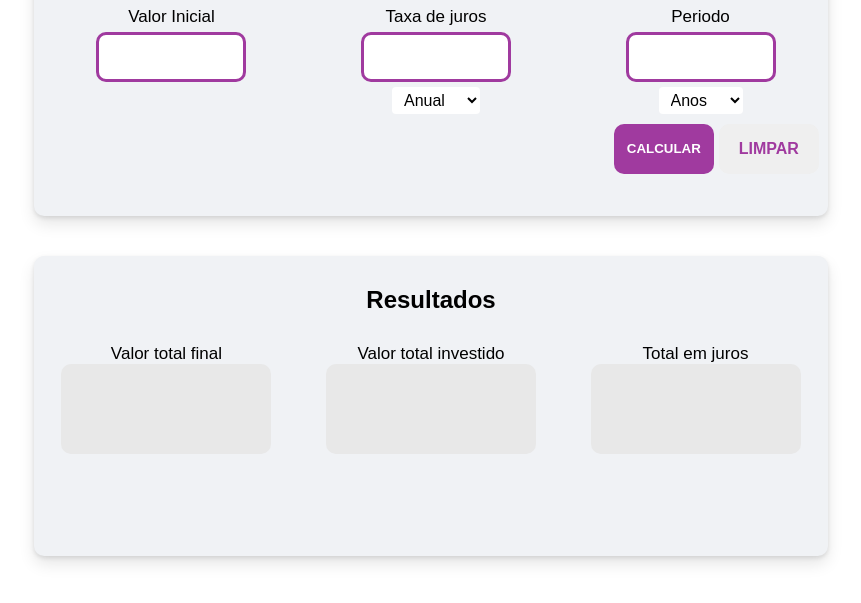
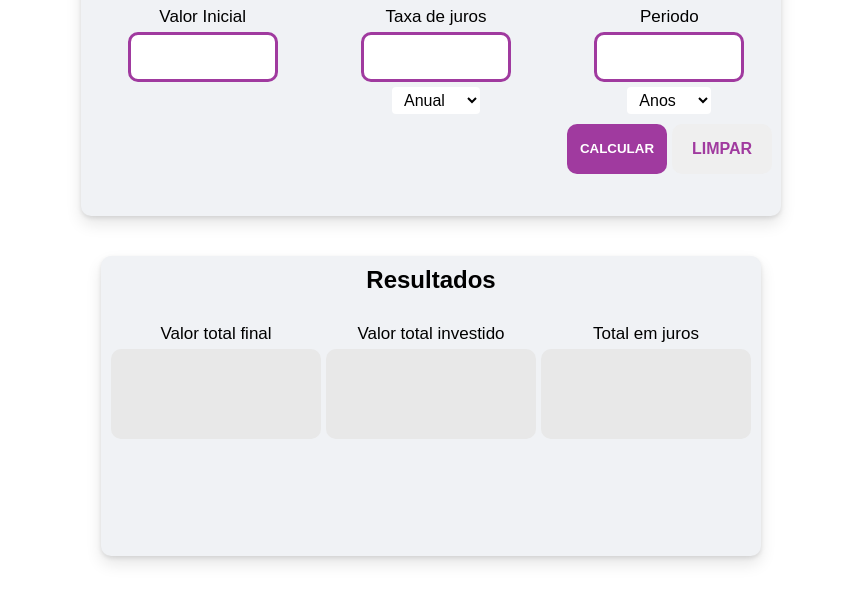
Before and after one commit to andrewalmeidaa/Calculadora-Juros-Simples, a plain HTML site: page index.html in a window 1280 px wide. Shown: the part 111-714 px from the top of the page, without its empty margins (209-1070 px from the left). Drawn offline with Linux system fonts and the light colour scheme.

Commit message:
changed the project

```diff
--- a/index.html
+++ b/index.html
@@ -6,6 +6,7 @@
     <meta name="viewport" content="width=device-width, initial-scale=1.0">
     <link rel="stylesheet" href="style.css">
     <link rel="shortcut icon" href="./imagens/3428079_accounting_calculate_calculator_finance_icon.svg" type="image/x-icon">
+    <script src="./script.js" defer></script>
     <title>Calculadora juros simples</title>
 </head>
 <body>
--- a/style.css
+++ b/style.css
@@ -34,7 +34,7 @@ body{
     justify-content: center;
     gap: 10px;
     height: 300px;
-    width: 62%;
+    width: 700px;
     background-color: #F0F2F5;
     border-radius: 10px;
     box-shadow: 0 2px 4px rgb(0 0 0 / 10%), 0 8px 16px rgb(0 0 0 / 10%);
@@ -122,11 +122,12 @@ input[type=submit]:nth-child(2n){
 
 .resultados{
     height: 300px;
-    width: 62%;
+    /* width: 62%; */
     background-color: #F0F2F5;
     border-radius: 10px;
     box-shadow: 0 2px 4px rgb(0 0 0 / 10%), 0 8px 16px rgb(0 0 0 / 10%);
     padding-top: 30px;
+    padding: 10px;
 }
 h2{
     text-align: center;
@@ -137,6 +138,7 @@ h2{
     justify-content: space-around;
     align-items: center;
     padding-top: 30px;
+    gap: 5px;
 }
 
 .container-resultados{
@@ -150,3 +152,9 @@ p{
     font-size: 17px;
 
 }
+
+.box-result{
+    display: flex;
+    flex-direction: column;
+    gap: 5px;
+}
```
Also changed, not shown: script.js (added).
